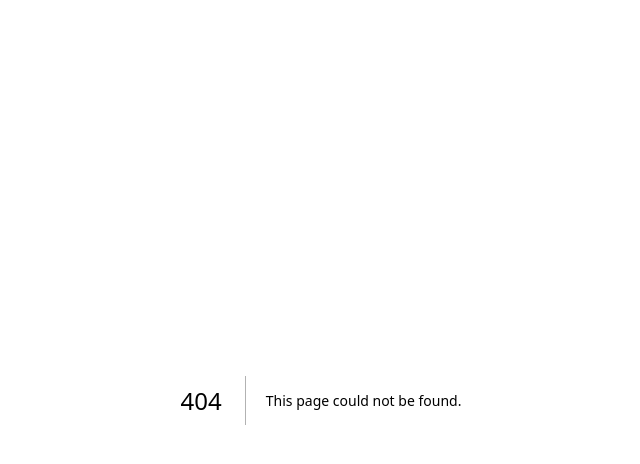
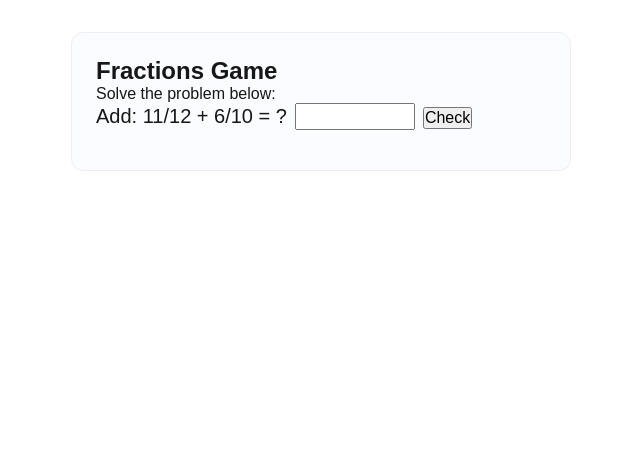
Before and after one commit to michnardo/hello-vercel, a Next.js app: page /fractions in a window 1280 px wide. Before the commit this address had no page. Shown: the top 464 px of the page, without its empty margins (319-959 px from the left). Built offline with nearby package versions, Linux system fonts and the light colour scheme.

Commit message:
Add Fractions Game, update homepage and README for fractions feature

```diff
--- /dev/null
+++ b/app/fractions/page.js
@@ -0,0 +1,99 @@
+'use client';
+
+import { useState } from 'react';
+
+function getRandomFraction() {
+  // Generate two random fractions with denominators between 2 and 12
+  const denom1 = Math.floor(Math.random() * 11) + 2;
+  const denom2 = Math.floor(Math.random() * 11) + 2;
+  const numer1 = Math.floor(Math.random() * (denom1 - 1)) + 1;
+  const numer2 = Math.floor(Math.random() * (denom2 - 1)) + 1;
+  // Randomly choose between addition and comparison
+  const type = Math.random() < 0.5 ? 'add' : 'compare';
+  return { numer1, denom1, numer2, denom2, type };
+}
+
+function fractionToString(n, d) {
+  return `${n}/${d}`;
+}
+
+function addFractions(n1, d1, n2, d2) {
+  const commonDenom = d1 * d2;
+  const newNumer = n1 * d2 + n2 * d1;
+  // Reduce fraction
+  function gcd(a, b) { return b === 0 ? a : gcd(b, a % b); }
+  const divisor = gcd(newNumer, commonDenom);
+  return { numer: newNumer / divisor, denom: commonDenom / divisor };
+}
+
+export default function FractionsGame() {
+  const [problem, setProblem] = useState(getRandomFraction());
+  const [userAnswer, setUserAnswer] = useState('');
+  const [feedback, setFeedback] = useState(null);
+  const [showExplanation, setShowExplanation] = useState(false);
+
+  let question, correctAnswer, explanation;
+  if (problem.type === 'add') {
+    question = `Add: ${fractionToString(problem.numer1, problem.denom1)} + ${fractionToString(problem.numer2, problem.denom2)} = ?`;
+    const sum = addFractions(problem.numer1, problem.denom1, problem.numer2, problem.denom2);
+    correctAnswer = `${sum.numer}/${sum.denom}`;
+    explanation = `To add fractions, find a common denominator: ${problem.denom1} × ${problem.denom2} = ${problem.denom1 * problem.denom2}. Convert and add: (${problem.numer1}×${problem.denom2} + ${problem.numer2}×${problem.denom1}) = ${problem.numer1 * problem.denom2 + problem.numer2 * problem.denom1}. So the answer is ${sum.numer}/${sum.denom}.`;
+  } else {
+    question = `Which is greater: ${fractionToString(problem.numer1, problem.denom1)} or ${fractionToString(problem.numer2, problem.denom2)}? (Type 'first', 'second', or 'equal')`;
+    const val1 = problem.numer1 / problem.denom1;
+    const val2 = problem.numer2 / problem.denom2;
+    if (val1 > val2) correctAnswer = 'first';
+    else if (val2 > val1) correctAnswer = 'second';
+    else correctAnswer = 'equal';
+    explanation = `Compare by converting to decimals: ${problem.numer1}/${problem.denom1} = ${val1.toFixed(2)}, ${problem.numer2}/${problem.denom2} = ${val2.toFixed(2)}. So the answer is '${correctAnswer}'.`;
+  }
+
+  const handleSubmit = (e) => {
+    e.preventDefault();
+    if (userAnswer.trim().toLowerCase() === correctAnswer.toString()) {
+      setFeedback('✅ Correct! Great job!');
+      setShowExplanation(false);
+    } else {
+      setFeedback(`❌ Oops! The correct answer is ${correctAnswer}.`);
+      setShowExplanation(true);
+    }
+  };
+
+  const handleNext = () => {
+    setProblem(getRandomFraction());
+    setUserAnswer('');
+    setFeedback(null);
+    setShowExplanation(false);
+  };
+
+  return (
+    <main style={{ maxWidth: 500, margin: '2rem auto', padding: 24, border: '1px solid #eee', borderRadius: 12, background: '#fafcff', fontFamily: 'Arial' }}>
+      <h2>Fractions Game</h2>
+      <p>Solve the problem below:</p>
+      <form onSubmit={handleSubmit} style={{ marginBottom: 16 }}>
+        <label htmlFor="answer" style={{ fontSize: 20 }}>
+          {question}
+        </label>
+        <input
+          id="answer"
+          type="text"
+          value={userAnswer}
+          onChange={e => setUserAnswer(e.target.value)}
+          style={{ width: 120, fontSize: 20, marginLeft: 8, marginRight: 8 }}
+          required
+        />
+        <button type="submit" style={{ fontSize: 16 }}>Check</button>
+      </form>
+      {feedback && <div style={{ marginBottom: 12, fontWeight: 'bold' }}>{feedback}</div>}
+      {showExplanation && (
+        <div style={{ background: '#f0f4ff', padding: 12, borderRadius: 8, marginBottom: 12 }}>
+          <strong>Explanation:</strong><br />
+          {explanation}
+        </div>
+      )}
+      {(feedback || showExplanation) && (
+        <button onClick={handleNext} style={{ fontSize: 16 }}>Try Another</button>
+      )}
+    </main>
+  );
+}
```
Also changed, not shown: app/page.js (+4 -3 lines).
